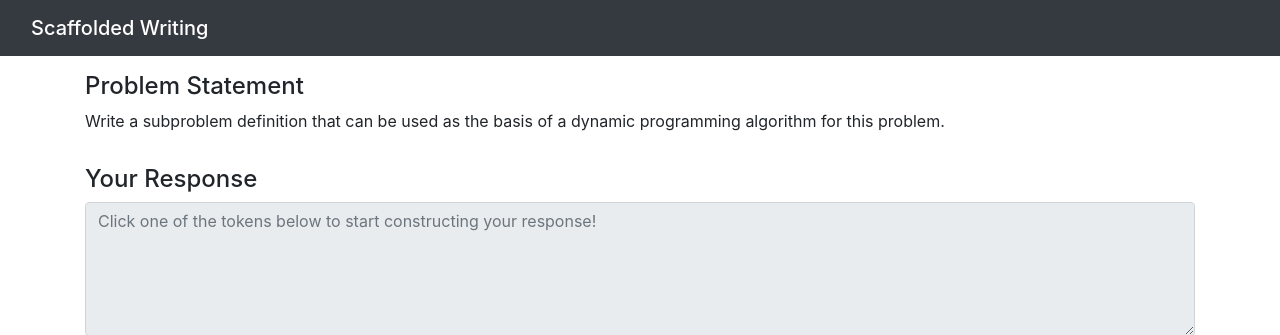
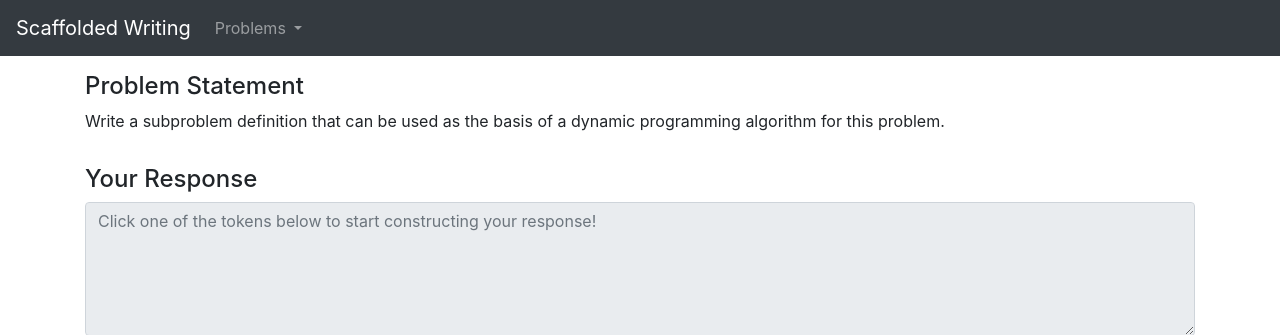
Before and after one commit to jasonxia17/scaffolded-writing, a Flask app: template templates/index.html in a window 1280 px wide. Shown: the top 335 px of the page. Run offline with Flask 2, Linux system fonts and the light colour scheme; the template is opened without the code that fills it, so the values that code supplies are empty.

Commit message:
Create dropdown to link to problems

```diff
--- a/templates/index.html
+++ b/templates/index.html
@@ -39,8 +39,26 @@
 
 <body>
   <nav class="navbar navbar-expand-lg navbar-dark bg-dark">
-    <div class="container-fluid">
-      <span class="navbar-brand mb-0 h1">Scaffolded Writing</span>
+    <a class="navbar-brand" href="#">Scaffolded Writing</a>
+    <button class="navbar-toggler" type="button" data-toggle="collapse" data-target="#navbarSupportedContent" aria-controls="navbarSupportedContent" aria-expanded="false" aria-label="Toggle navigation">
+      <span class="navbar-toggler-icon"></span>
+    </button>
+
+    <div class="collapse navbar-collapse" id="navbarSupportedContent">
+      <ul class="navbar-nav mr-auto">
+        <li class="nav-item dropdown">
+          <a class="nav-link dropdown-toggle" href="#" id="navbarDropdown" role="button" data-toggle="dropdown" aria-haspopup="true" aria-expanded="false">
+            Problems
+          </a>
+          <div class="dropdown-menu" aria-labelledby="navbarDropdown">
+            <a class="dropdown-item" href="/partition_digits_basic_version/problem">Maximize Sum of Partitioned Digits (Basic Version)</a>
+            <a class="dropdown-item" href="/partition_digits_limit_two_digit_summands/problem">Maximize Sum of Partitioned Digits (Limit Two-Digit Summands)</a>
+            <a class="dropdown-item" href="/partition_digits_no_consecutive_same_length/problem">Maximize Sum of Partitioned Digits (No Consecutive Same-Length Terms)</a>
+            <a class="dropdown-item" href="/grasslearn/problem">Minimize Time on GrassLearn</a>
+            <a class="dropdown-item" href="/max_profit/problem">Maximize Burr's Profit</a>
+          </div>
+        </li>
+      </ul>
     </div>
   </nav>
 
```
